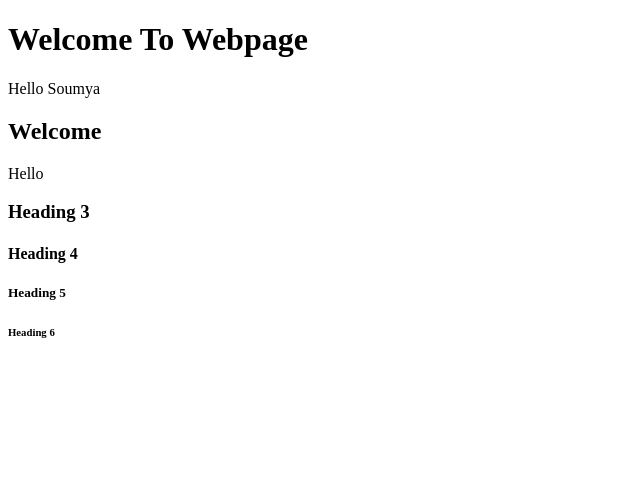
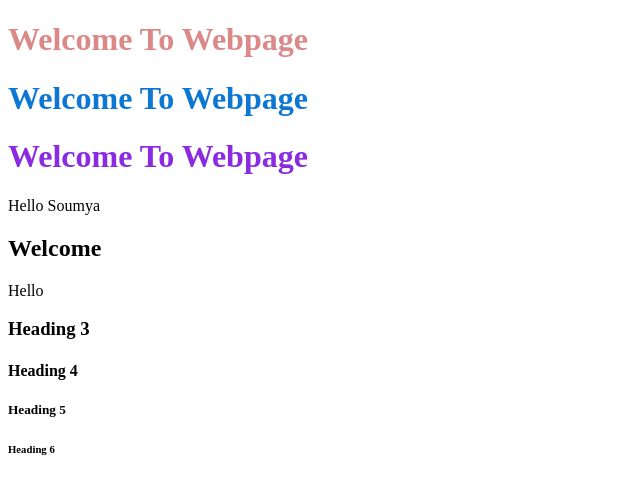
Before and after one commit to soumyarubin/basic-html, a plain HTML site: page index.html in a window 1280 px wide. Shown: the whole page, without its empty margins (0-640 px from the left). Drawn offline with Linux system fonts and the light colour scheme.

Commit message:
made some changes on index and style

```diff
--- a/index.html
+++ b/index.html
@@ -5,10 +5,13 @@
     <meta charset="UTF-8">
     <meta name="viewport" content="width=device-width, initial-scale=1.0">
     <title>Hello Soumya</title>
+    <link rel="stylesheet" href="/style.css">
 </head>
 
 <body>
     <h1>Welcome To Webpage</h1>
+    <h1 class="second">Welcome To Webpage</h1>
+    <h1 id="third">Welcome To Webpage</h1>
     <p>
         Hello Soumya
     </p>
--- /dev/null
+++ b/style.css
@@ -0,0 +1,9 @@
+h1 {
+    color: #db8888;
+}
+.second{
+    color: rgb(13, 119, 212);
+}
+#third {
+    color: blueviolet;
+}
```
